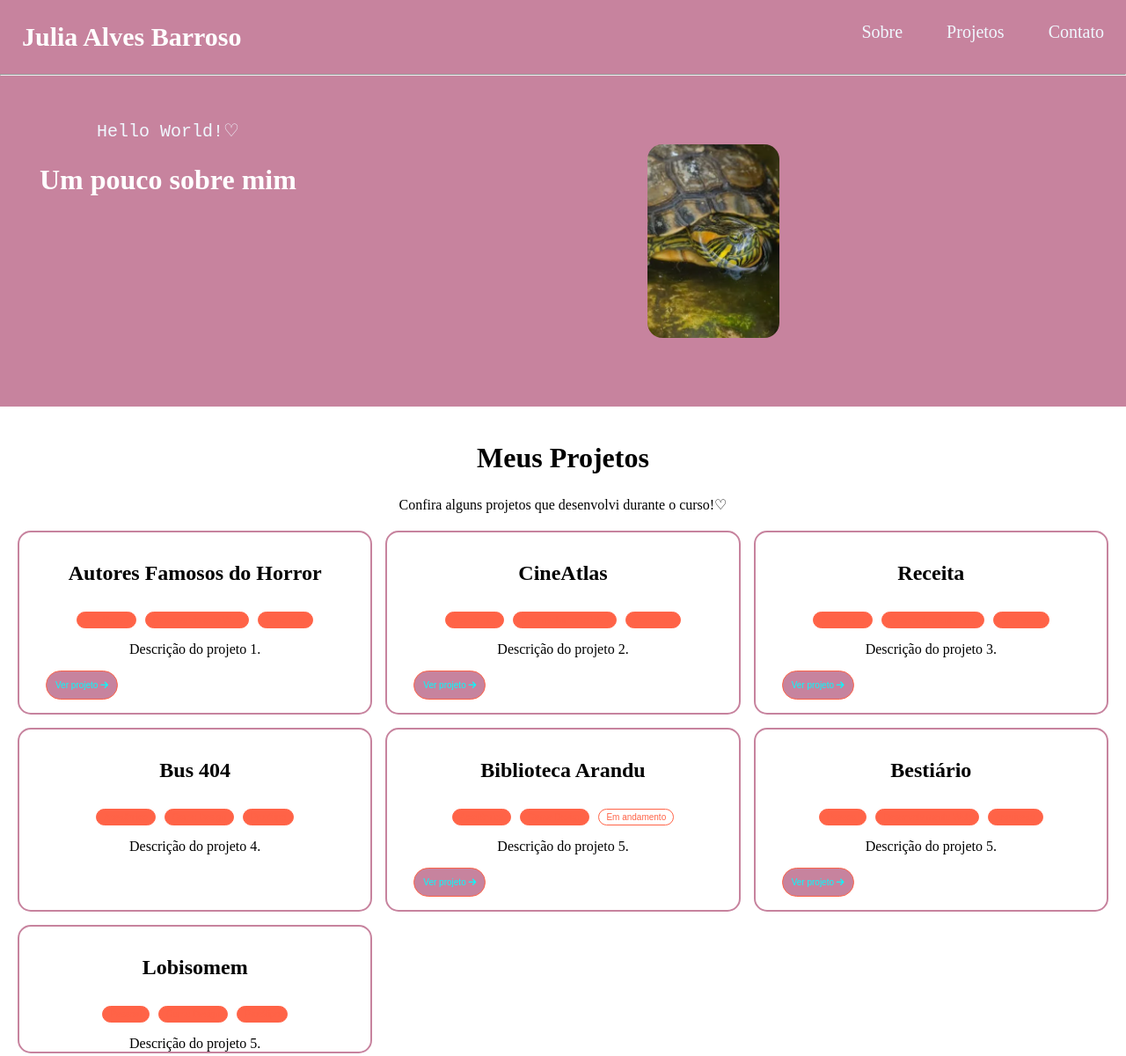
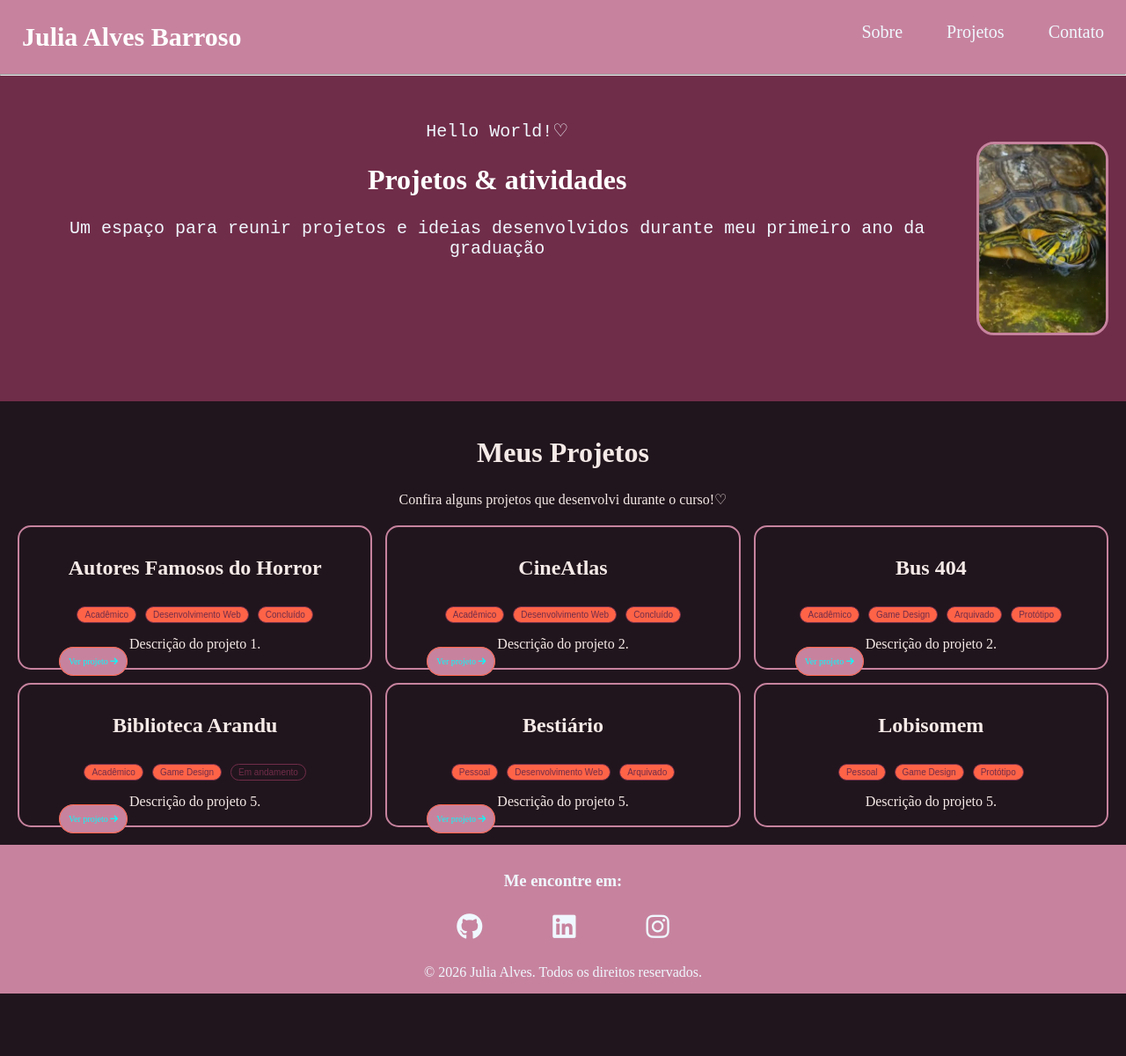
Before and after one commit to alvesjulinha/Trabalho-Final, a plain HTML site: page projetos.html in a window 1280 px wide. Shown: the top 1200 px of the page at 88% size. After the commit the page ends 1129 px from the top, so only its background shows below. Drawn offline with Linux system fonts and the light colour scheme.

Commit message:
Add files via upload

```diff
--- a/projetos.html
+++ b/projetos.html
@@ -30,7 +30,8 @@
 
         <div class="apresentacao">
             <p class="decoracao">Hello World!♡</p>
-            <h1>Um pouco sobre mim</h1>
+            <h1>Projetos & atividades</h1>
+            <p>Um espaço para reunir projetos e ideias desenvolvidos durante meu primeiro ano da graduação</p>
         </div>
 
 
@@ -61,12 +62,10 @@
                 </div>
                 <p>Descrição do projeto 1.</p>
 
-                <a href="https://alvesjulinha.github.io/Teste-paginas/" target="_blank">
-                    <button class="botao">
-                        Ver projeto
-                        <i class="fa-solid fa-arrow-right"></i>
-                    </button>
+                <a class="botao" href="https://alvesjulinha.github.io/Teste-paginas/" target="_blank"> Ver projeto <i
+                        class="fa-solid fa-arrow-right"></i>
                 </a>
+
             </article>
 
 
@@ -83,33 +82,10 @@
 
 
                 <p>Descrição do projeto 2.</p>
-                <a href="https://alvesjulinha.github.io/Atividade-3/" target="_blank">
-                    <button class="botao">
-                        Ver projeto
-                        <i class="fa-solid fa-arrow-right"></i>
-                    </button>
+                <a class="botao" href="https://alvesjulinha.github.io/Atividade-3/" target="_blank"> Ver projeto <i
+                        class="fa-solid fa-arrow-right"></i>
                 </a>
-
             </article>
-
-
-            <article class="projeto">
-                <div class="projeto-imagem">
-                    <img src="" alt="">
-                </div>
-                <h2>Receita</h2>
-                <div class="etiquetas-grade">
-                    <div class="tipo tipo-item-academico">Acadêmico</div>
-                    <div class="tipo tipo-item-web">Desenvolvimento Web</div>
-                    <div class="tipo tipo-item-arquivado">Arquivado</div>
-                </div>
-                <p>Descrição do projeto 3.</p>
-                <a href="#" target="_blank">
-                    <button class="botao">
-                        Ver projeto
-                        <i class="fa-solid fa-arrow-right"></i>
-                    </button>
-                </a>
 
 
             </article>
@@ -123,13 +99,12 @@
                 <div class="etiquetas-grade">
                     <div class="tipo tipo-item-academico">Acadêmico</div>
                     <div class="tipo tipo-item-game">Game Design</div>
+                    <div class="tipo tipo-item-arquivado">Arquivado</div>
                     <div class="tipo tipo-item-prototipo">Protótipo</div>
                 </div>
-                <p>Descrição do projeto 4.</p>
-                <!-- Vale a pena colocar o link do figma? -->
-
-
-
+                <p>Descrição do projeto 2.</p>
+                <a class="botao" href="#" target="_blank"> Ver projeto <i class="fa-solid fa-arrow-right"></i>
+                </a>
             </article>
 
 
@@ -147,11 +122,7 @@
 
 
                 <p>Descrição do projeto 5.</p>
-                <a href="#" target="_blank">
-                    <button class="botao">
-                        Ver projeto
-                        <i class="fa-solid fa-arrow-right"></i>
-                    </button>
+                <a class="botao" href="#" target="_blank"> Ver projeto <i class="fa-solid fa-arrow-right"></i>
                 </a>
 
             </article>
@@ -168,11 +139,7 @@
                     <div class="tipo tipo-item-arquivado">Arquivado</div>
                 </div>
                 <p>Descrição do projeto 5.</p>
-                <a href="#" target="_blank">
-                    <button class="botao">
-                        Ver projeto
-                        <i class="fa-solid fa-arrow-right"></i>
-                    </button>
+                <a class="botao" href="#" target="_blank"> Ver projeto <i class="fa-solid fa-arrow-right"></i>
                 </a>
 
             </article>
--- a/style.css
+++ b/style.css
@@ -2,16 +2,19 @@
 * {
     margin: 0%;
     padding: 0%;
-    box-sizing: 0;
+    box-sizing: border-box;
 }
 
+body{
+    background-color: var(--fundo-principal);
+    color: var(--texto);
+}
 
 a {
     text-decoration: none;
 }
 
 p {
-    justify-content: center;
     text-align: center;
 }
 
@@ -35,7 +38,7 @@ h2, h3, h4 {
     display: flex;
     justify-content: space-evenly;
     color: white;
-    background-color: #C7839E;
+    background-color: var(--cor-destaque);
     margin-bottom: 25px;
 }
 
@@ -143,10 +146,6 @@ h4 {
     border-radius: 15px;
 }
 
-.projeto a{
-    justify-content: end;
-    margin: 15px;
-}
 
 .botao {
     font-size: 10px;
@@ -155,7 +154,8 @@ h4 {
     color: aqua;
     background-color: #C7839E;
     border: solid 1px tomato;
-    margin: 15px;
+    margin: 45px;
+    text-align: center;
 }
 
 
@@ -190,50 +190,45 @@ h4 {
 
 .tipo-item-academico {
     --cor-principal: tomato;
-    --cor-destaque: tomato;
+    --cor-destaque-etiqueta:tomato;
 }
 
 .tipo-item-pessoal {
     --cor-principal: tomato;
-    --cor-destaque: tomato;
+    --cor-destaque-etiqueta: tomato;
 }
 
 .tipo-item-game {
     --cor-principal: tomato;
-    --cor-destaque: tomato;
+    --cor-destaque-etiqueta: tomato;
 }
 
 .tipo-item-prototipo {
     --cor-principal: tomato;
-    --cor-destaque: tomato;
+    --cor-destaque-etiqueta: tomato;
 }
 
 .tipo-item-web {
     --cor-principal: tomato;
-    --cor-destaque: tomato;
+    --cor-destaque-etiqueta: tomato;
 }
 
 .tipo-item-concluido {
     --cor-principal: tomato;
-    --cor-destaque: tomato;
+    --cor-destaque-etiqueta: tomato;
 }
 
 .tipo-item-arquivado {
     --cor-principal: tomato;
-    --cor-destaque: tomato;
+    --cor-destaque-etiqueta: tomato;
 }
 
 .tipo-item-em-andamento {
     --cor-: tomato;
-    --cor-destaque: tomato;
+    --cor-destaque-etiqueta: tomato;
 }
 
 /* Contatos */
-
-.redes-sociais {
-    margin: 25px;
-    padding: 10px;
-}
 
 .redes-sociais-grade{
     margin: 0;
@@ -248,6 +243,8 @@ h4 {
     border-radius: 15px;
     display: flex;
     color: #C7839E;
+    margin: 25px;
+    padding: 10px;
     padding-right: 15px;
     padding-left: 15px;
     justify-content: space-between;
@@ -297,3 +294,30 @@ h4 {
     justify-content: center;
     text-align: center;
 }
+
+/* Paleta */
+/* Tema escuro */
+
+:root{
+    color-scheme: dark;
+    --fundo-principal: #21151D;
+    --fundo-card: #392434;
+    --cor-destaque: #702D49;
+    --rosa: #C7839E;
+    --rosa-claro: #E8B9CA;
+    --texto: #F5EAE7;
+    --texto-secundario: #BDAAB3;
+}
+
+/* Tema claro */
+:root[data-theme="light"] {
+    color-scheme: light;
+
+    --fundo-principal: #F7F0F2;
+    --fundo-card: #FFF9FA;
+    --cor-destaque: #702D49;
+    --rosa: #A85D7A;
+    --rosa-claro: #702D49;
+    --texto: #34232D;
+    --texto-secundario: #765F6B;
+}
```
Also changed, not shown: contato.html (+5 -2 lines), index.html (+40 -9 lines).
